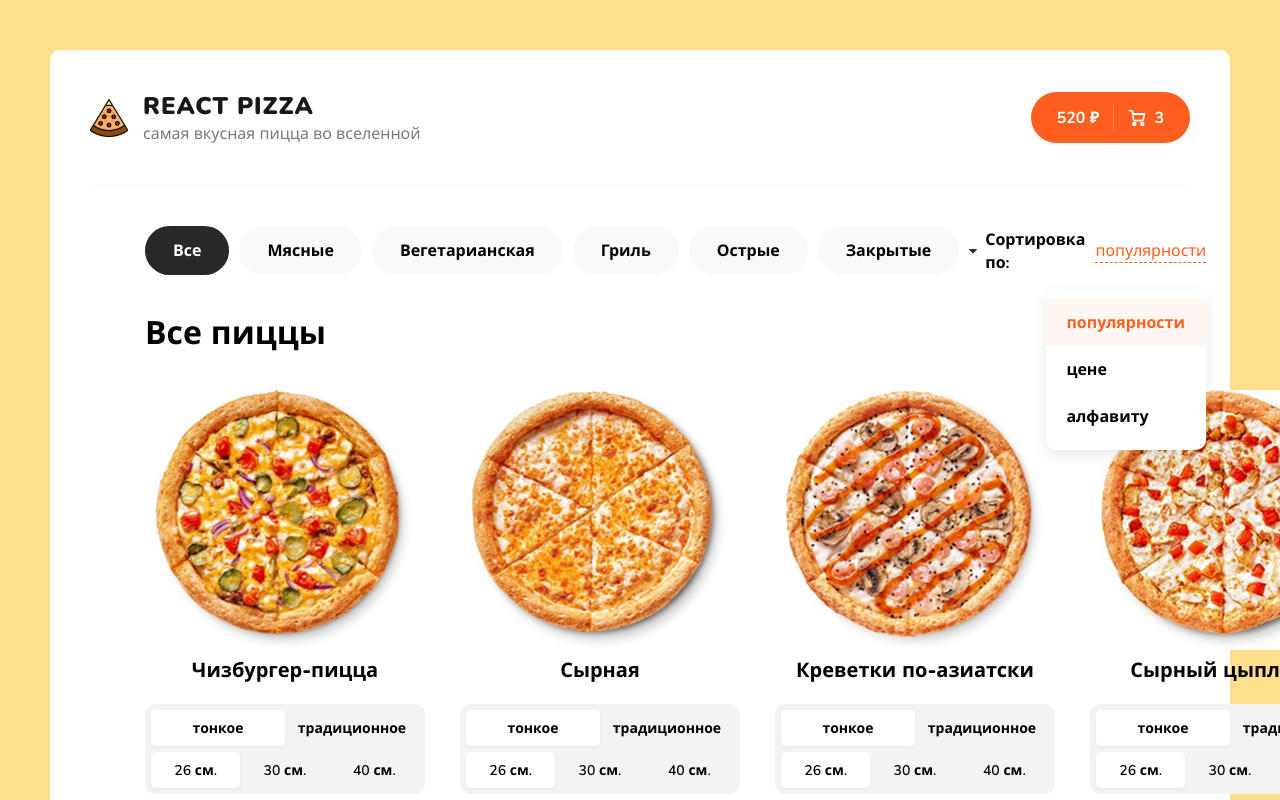
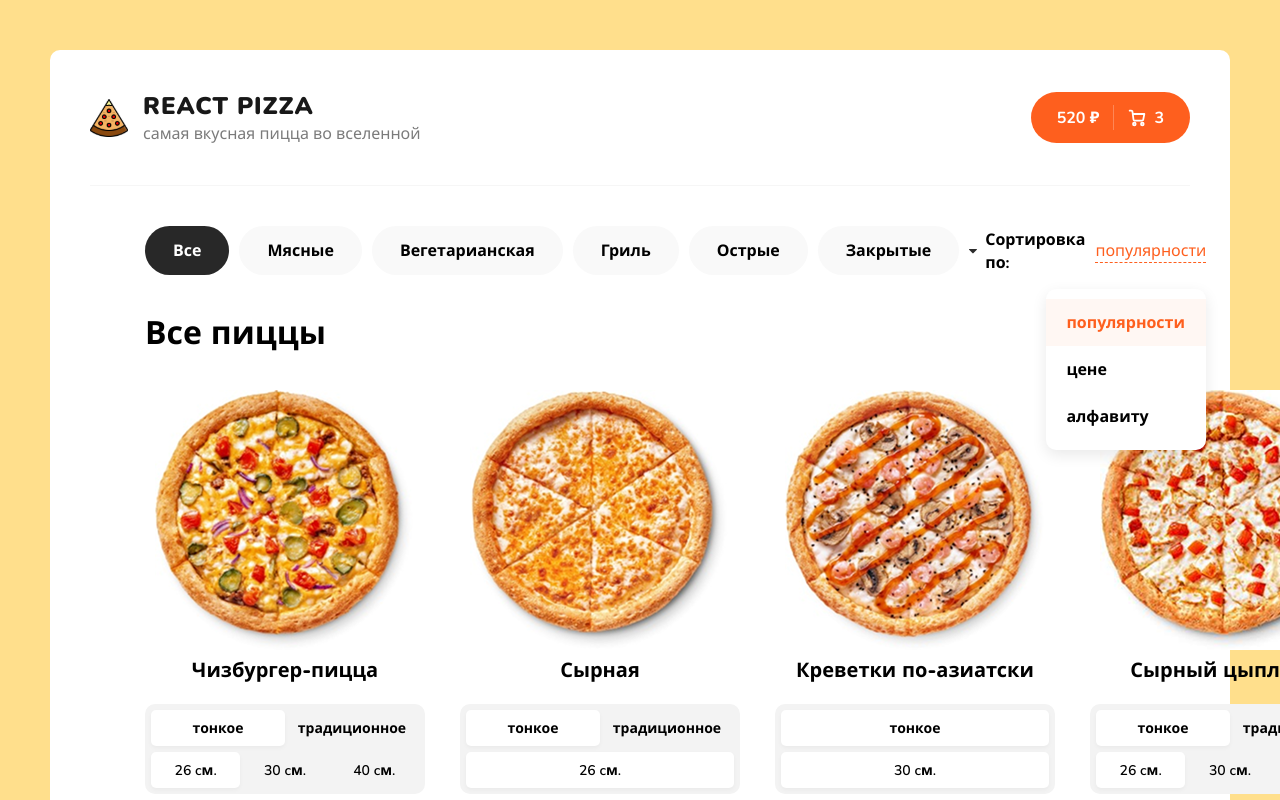
Before and after one commit to sdiana2001/react-pizza-project, a React (Vite) app: page / in a window 1280 px wide. Shown: the top 800 px of the page. Built offline with nearby package versions, Linux system fonts and the light colour scheme.

Commit message:
feat: add dynamic size/type selection in PizzaBlock

```diff
--- a/src/App.jsx
+++ b/src/App.jsx
@@ -13,6 +13,8 @@ const data = [
     types: [0, 1],
     sizes: [26, 30, 40],
     price: 395,
+    category: 0,
+    rating: 4,
   },
   {
     id: 1,
@@ -21,6 +23,8 @@ const data = [
     types: [0, 1],
     sizes: [26],
     price: 450,
+    category: 1,
+    rating: 5,
   },
   {
     id: 2,
@@ -29,6 +33,8 @@ const data = [
     types: [0],
     sizes: [30],
     price: 290,
+    category: 2,
+    rating: 3,
   },
   {
     id: 3,
@@ -37,6 +43,8 @@ const data = [
     types: [0, 1],
     sizes: [26, 30, 40],
     price: 385,
+    category: 3,
+    rating: 5,
   },
 ];
 
@@ -64,16 +72,8 @@ function App() {
           </div>
           <h2 className="content__title">Все пиццы</h2>
           <div className="content__items">
-            {data.map((obj, index) => (
-              <PizzaBlock
-                id={obj.id}
-                key={index}
-                title={obj.title}
-                price={obj.price}
-                imageUrl={obj.imageUrl}
-                onClickAdd={onClickAdd}
-                pizzaItem={pizzaItem}
-              />
+            {data.map((obj) => (
+              <PizzaBlock key={obj.id} {...obj} />
             ))}
           </div>
         </div>
--- a/src/assets/components/Categories/Categories.jsx
+++ b/src/assets/components/Categories/Categories.jsx
@@ -1,15 +1,26 @@
+import { useState } from "react";
+
+function Categories() {
+  const[activeIndex, setAtiveIndex] = useState(0)
+
+  const categoriesArr = [
+    'Все',
+    'Мясные',
+    'Вегетарианская',
+    'Гриль',
+    'Острые',
+    'Закрытые'
+  ];
 
 
-function Categories() {
   return (
     <div className="categories">
       <ul>
-          <li className="active">Все</li>
-          <li>Мясные</li>
-          <li>Вегетарианская</li>
-          <li>Гриль</li>
-          <li>Острые</li>
-          <li>Закрытые</li>
+        {categoriesArr.map((item, index) => (
+          <li onClick={() => setAtiveIndex(index)} className={activeIndex === index ? 'active' : ''}>
+            {item}
+          </li>
+        ))}
       </ul>
     </div>
   );
--- a/src/assets/components/PizzaBlock/PizzaBlock.jsx
+++ b/src/assets/components/PizzaBlock/PizzaBlock.jsx
@@ -1,7 +1,11 @@
 import { useState } from 'react';
 
-function PizzaBlock({ title, price, imageUrl, onClickAdd, id }) {
+function PizzaBlock({ title, price, imageUrl, onClickAdd, id, sizes, types }) {
   const [pizzaCount, setPizzaCount] = useState(0);
+  const [activeSize, setActiveSize] = useState(0);
+  const [activeType, setActiveType] = useState(0);
+
+  const typeNames = ['тонкое', 'традиционное'];
 
   const handleClickPlus = () => {
     onClickAdd({ id, title, price, imageUrl });
@@ -14,18 +18,30 @@ function PizzaBlock({ title, price, imageUrl, onClickAdd, id }) {
       <h4 className="pizza-block__title">{title}</h4>
       <div className="pizza-block__selector">
         <ul>
-          <li className="active">тонкое</li>
-          <li>традиционное</li>
+          {types.map((typeIndex) => (
+            <li
+              onClick={() => setActiveType(typeIndex)}
+              className={activeType === typeIndex ? 'active' : ''}>
+              {typeNames[typeIndex]}
+            </li>
+          ))}
         </ul>
         <ul>
-          <li className="active">26 см.</li>
-          <li>30 см.</li>
-          <li>40 см.</li>
+          {sizes.map((size, index) => (
+            <li
+              onClick={() => setActiveSize(index)}
+              className={activeSize === index ? 'active' : ''}>
+              {size} cм.
+            </li>
+          ))}
         </ul>
       </div>
       <div className="pizza-block__bottom">
         <div className="pizza-block__price">от {price} ₽</div>
-        <button onClick={handleClickPlus} type="button" className="button button--outline button--add">
+        <button
+          onClick={handleClickPlus}
+          type="button"
+          className="button button--outline button--add">
           <svg
             width="12"
             height="12"
--- a/src/assets/scss/index.scss
+++ b/src/assets/scss/index.scss
@@ -221,6 +221,11 @@ body {
   font-size: 14px;
   user-select: none;
   border-radius: 5px;
+
+  &:hover{
+      background: #e4e4e4;
+      transition: all 0.4s;
+  }
 }
 
 .pizza-block__selector li.active {
```
Lines whose indentation alone changed are shown as unchanged.
